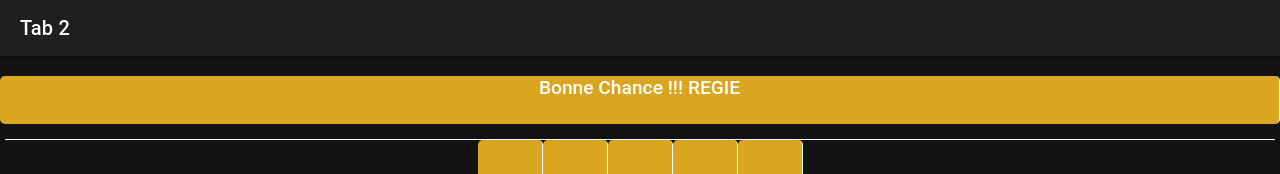
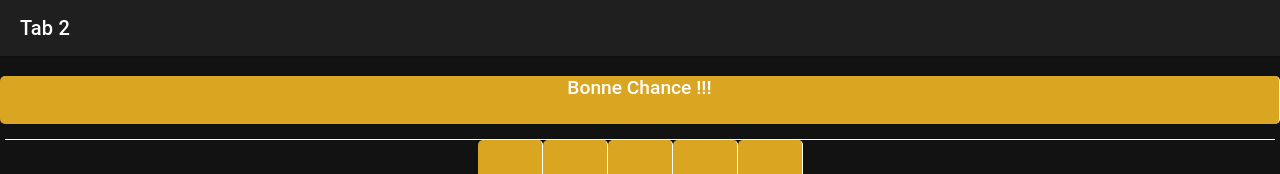
Before and after one commit to marioivanovic/playwords, a React (Create React App) app: page /home in a window 1280 px wide. Shown: the top 174 px of the page. Built offline with nearby package versions, Linux system fonts and the light colour scheme.

Commit message:
:fire: commit Mario :fire:

```diff
--- a/src/pages/home.tsx
+++ b/src/pages/home.tsx
@@ -272,7 +272,7 @@ const Home: React.FC = () => {
             <IonTitle size="large">Tab 2</IonTitle>
           </IonToolbar>
         </IonHeader>
-        <h1 className="ioncol">Bonne Chance !!! {random}</h1>
+        <h1 className="ioncol">Bonne Chance !!!</h1>
         <IonAlert
           isOpen={isShow}
           onDidDismiss={() => setIsShow(false)}
```
